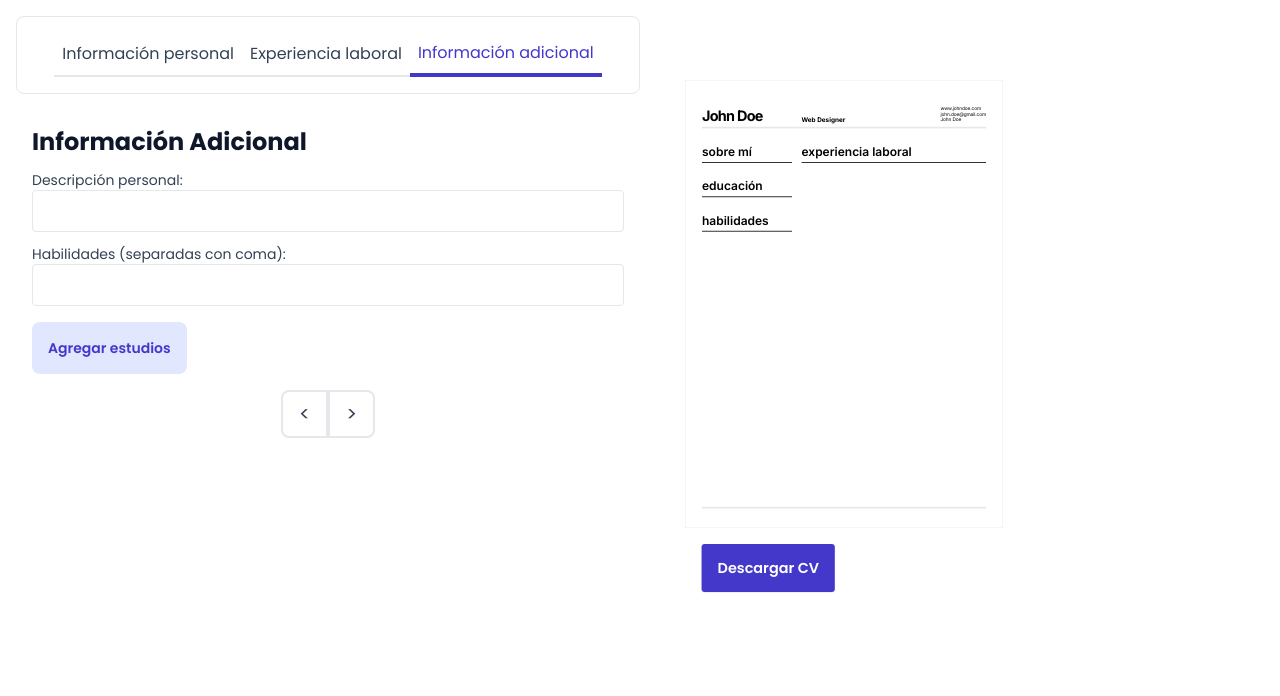
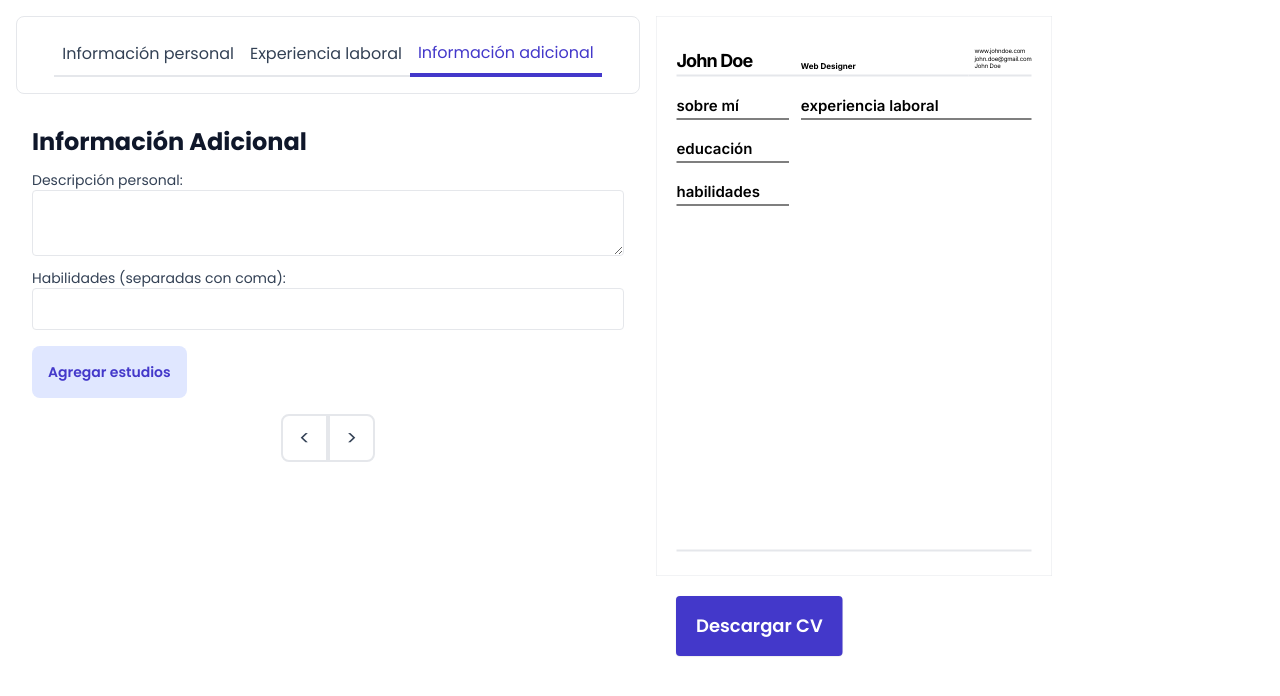
Before and after one commit to RdrBux/cv-application, a React (Create React App) app: page / in a window 1280 px wide. Both pictures are taken after a click on the button "Información adicional". Shown: the top 696 px of the page. Built offline with nearby package versions, Linux system fonts and the light colour scheme; the HTML template or start-up script is replaced by a standard one.

Commit message:
Add Textarea component, hover on tab buttons

```diff
--- a/src/components/Form.js
+++ b/src/components/Form.js
@@ -5,6 +5,7 @@ import Job from './Job';
 import { nanoid } from 'nanoid';
 import ReactToPrint from 'react-to-print';
 import Cv from './Cv';
+import Textarea from './Textarea';
 
 export class Form extends Component {
   constructor() {
@@ -158,7 +159,7 @@ export class Form extends Component {
               className={
                 this.state.active === 'personal'
                   ? 'p-2 border-b-4 border-indigo-700 text-indigo-700'
-                  : 'p-2 border-b-2'
+                  : 'p-2 border-b-2 hover:border-b-4'
               }
               onClick={() => this.setState({ active: 'personal' })}
             >
@@ -168,7 +169,7 @@ export class Form extends Component {
               className={
                 this.state.active === 'laboral'
                   ? 'p-2 border-b-4 border-indigo-700 text-indigo-700'
-                  : 'p-2 border-b-2'
+                  : 'p-2 border-b-2 hover:border-b-4'
               }
               onClick={() => this.setState({ active: 'laboral' })}
             >
@@ -178,7 +179,7 @@ export class Form extends Component {
               className={
                 this.state.active === 'extra'
                   ? 'p-2 border-b-4 border-indigo-700 text-indigo-700'
-                  : 'p-2 border-b-2'
+                  : 'p-2 border-b-2 hover:border-b-4'
               }
               onClick={() => this.setState({ active: 'extra' })}
             >
@@ -260,10 +261,9 @@ export class Form extends Component {
                 Información Adicional
               </h2>
               <div>
-                <Input
+                <Textarea
                   title="Descripción personal"
                   id="personal"
-                  type="text"
                   value={this.state.extra.personal}
                   onChange={(e) => this.handleChangeExtra(e)}
                 />
@@ -306,7 +306,7 @@ export class Form extends Component {
           </div>
         </div>
         <div className="lg:w-1/2 lg:px-4 max-h-screen">
-          <div className="scale-[40%] -translate-x-1/4 -translate-y-1/4">
+          <div className="scale-[40%] lg:scale-50 -translate-x-1/4 -translate-y-1/4">
             <Cv state={this.state} ref={(el) => (this.componentRef = el)} />
             <ReactToPrint
               trigger={() => {
--- /dev/null
+++ b/src/components/Textarea.js
@@ -0,0 +1,22 @@
+import React, { Component } from 'react';
+
+export class Textarea extends Component {
+  render() {
+    const { id, title, value, onChange } = this.props;
+    return (
+      <div className="flex flex-col mt-3">
+        <label className="text-slate-700 text-sm" htmlFor={id}>
+          {title}:{' '}
+        </label>
+        <textarea
+          className="border p-2 rounded "
+          id={id}
+          value={value}
+          onChange={onChange}
+        />
+      </div>
+    );
+  }
+}
+
+export default Textarea;
```
